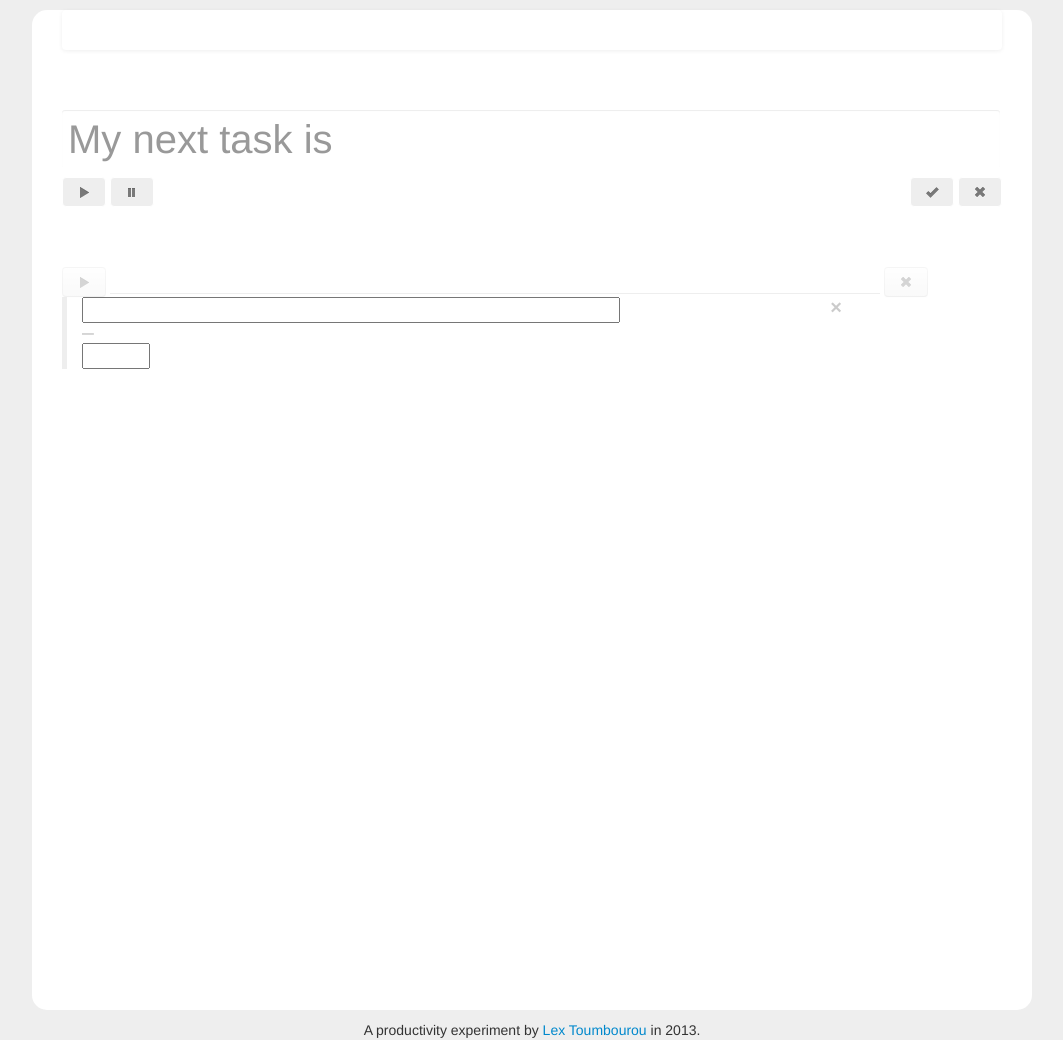
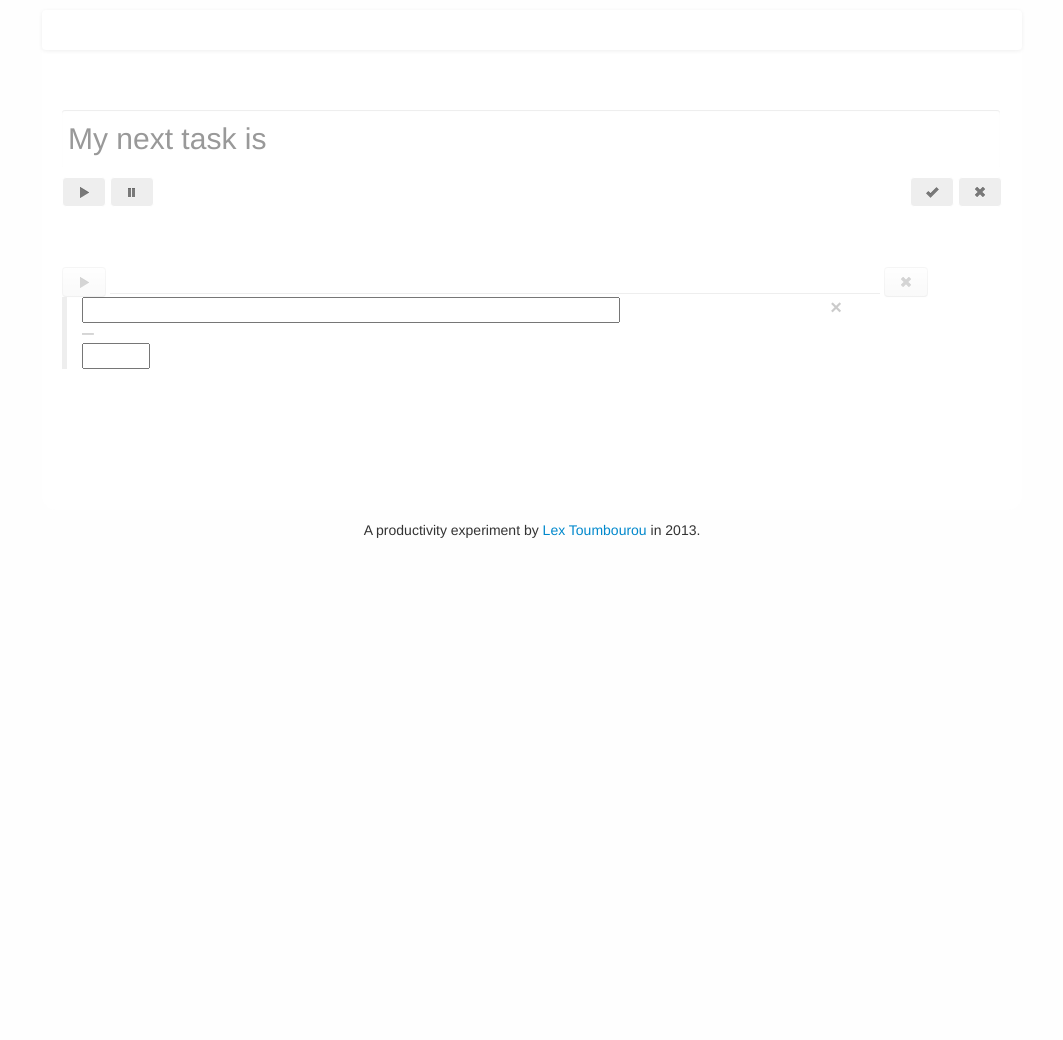
Before and after one commit to lextoumbourou/MyNextTaskIs.com, a Django app: template mynexttaskis/templates/parent.html in a window 1280 px wide. Shown: the whole page, without its empty margins (108-1171 px from the left). After the commit the page ends 538 px from the top, so only its background shows below. Run offline with Django 3.2, Linux system fonts and the light colour scheme; the template is opened without the code that fills it, so the values that code supplies are empty; some libraries are stand-ins or nearby versions.

Commit message:
Minor CSS touch ups

```diff
--- a/mynexttaskis/templates/parent.html
+++ b/mynexttaskis/templates/parent.html
@@ -15,7 +15,7 @@
     </head>
     <body>
         <div id="wrap">
-            <div class="container">
+            <div class="">
                 <div class="navbar">
                     <div class="navbar-inner">
                         <ul class="nav" data-bind="foreach: sections">
--- a/mynexttaskis/templates/static/css/default.css
+++ b/mynexttaskis/templates/static/css/default.css
@@ -2,12 +2,12 @@ html, body {
 }
 
 body {
-    background-color: #eee;
+    background-color: #fefefe;
 }
 
 #wrap {
-    min-height: 1000px;
-    width: 1000px;
+    min-height: 500px;
+    width: 980px;
     background-color: #fff;
     margin: 10px auto;
     border-radius: 15px;
@@ -83,7 +83,7 @@ footer {
 }
 
 #playing-task input {
-    font-size: 40px;
+    font-size: 30px;
     border: 0;
     height: 50px
 }
--- a/mynexttaskis/templates/static/js/tasks.js
+++ b/mynexttaskis/templates/static/js/tasks.js
@@ -269,7 +269,7 @@ function TaskListViewModel() {
         elem.find('.btn').fadeOut(200);
         // Biggify task transition
         elem.find('input').css('position', 'absolute').animate({
-            'font-size': '40px',
+            'font-size': '30px',
             'top': top_task_pos.top,
             'left': top_task_pos.left,
         }, 500, function() {
```
